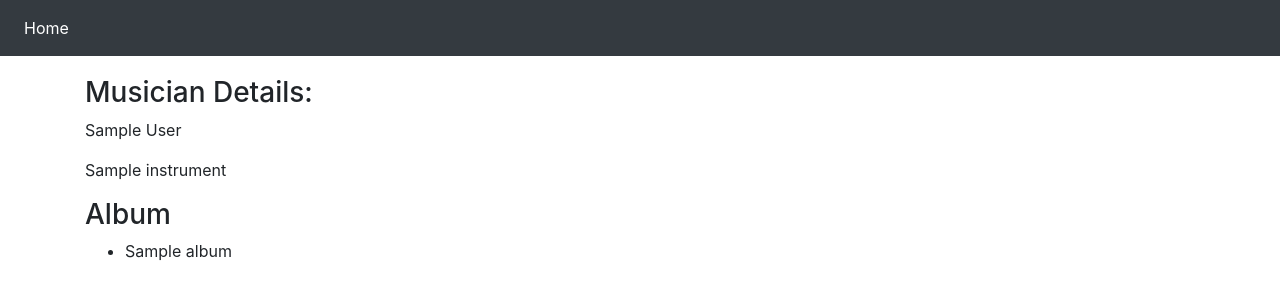
After one commit to Asadujjaman47/Django-Bohubrihi, a Django app: template My_First_Project/first_app/templates/first_app/musician_details.html in a window 1280 px wide. The commit adds this page. Shown: the top 300 px of the page. Run offline with Django 3.2, Linux system fonts and the light colour scheme; the template is opened without the code that fills it: most values are stand-ins (such as "Sample title", 1, 10 or a date in 2020).

Commit message:
10.3 - Detail View

```diff
--- a/My_First_Project/first_app/models.py
+++ b/My_First_Project/first_app/models.py
@@ -1,8 +1,6 @@
 from django.db import models
 
 # Create your models here.
-
-
 class Musician(models.Model):
     # id = models.AutoField(primary_key=True)
     first_name = models.CharField(max_length=50)
@@ -15,7 +13,8 @@ class Musician(models.Model):
 
 
 class Album(models.Model):
-    artist = models.ForeignKey(Musician, on_delete=models.CASCADE)
+    artist = models.ForeignKey(
+        Musician, on_delete=models.CASCADE, related_name='album_list')
     name = models.CharField(max_length=100)
     release_date = models.DateField()
 
--- a/My_First_Project/first_app/templates/first_app/base.html
+++ b/My_First_Project/first_app/templates/first_app/base.html
@@ -20,7 +20,7 @@
     <div class="collapse navbar-collapse" id="navbarNav">
       <ul class="navbar-nav">
         <li class="nav-item active">
-          <a class="nav-link" href="#">Home <span class="sr-only">(current)</span></a>
+          <a class="nav-link" href="{% url 'first_app:index' %}">Home <span class="sr-only">(current)</span></a>
         </li>
       </ul>
     </div>
--- a/My_First_Project/first_app/templates/first_app/index.html
+++ b/My_First_Project/first_app/templates/first_app/index.html
@@ -1,8 +1,8 @@
 {% extends 'first_app/base.html' %}
-{% block body_block%}
+{% block body_block %}
 <ul>
 {% for musician in musician_list %}
-    <li>{{ musician.first_name }} {{ musician.last_name }}</li>
+    <li><a href="{% url 'first_app:musician_details' pk=musician.pk %}">{{ musician.first_name }} {{ musician.last_name }}</a></li>
+{% endfor %}
 </ul>
-{% endfor %}
 {% endblock %}
--- /dev/null
+++ b/My_First_Project/first_app/templates/first_app/musician_details.html
@@ -0,0 +1,14 @@
+{% extends 'first_app/base.html' %}
+{% block body_block %}
+<h3> Musician Details:</h3>
+<p>{{ musician.first_name }} {{ musician.last_name }}</p>
+<p>{{ musician.instrument }}</p>
+
+<h3>Album</h3>
+<ul>
+    {% for album in musician.album_list.all %}
+        <li>{{ album.name }}</li>
+    {% endfor %}
+</ul>
+
+{% endblock %}
--- a/My_First_Project/first_app/urls.py
+++ b/My_First_Project/first_app/urls.py
@@ -5,6 +5,8 @@ app_name = "first_app"
 
 urlpatterns = [
     # path('', views.index, name='index'),  --> function base view path
-    path('', views.IndexView.as_view(), name='index'), # --> class base view path
-
+    # --> class base view path
+    path('', views.IndexView.as_view(), name='index'),
+    path('musician_details/<pk>/', views.MusicianDetail.as_view(),
+         name='musician_details'),
 ]
```
Also changed, not shown: My_First_Project/first_app/views.py (+8 -1 lines).
